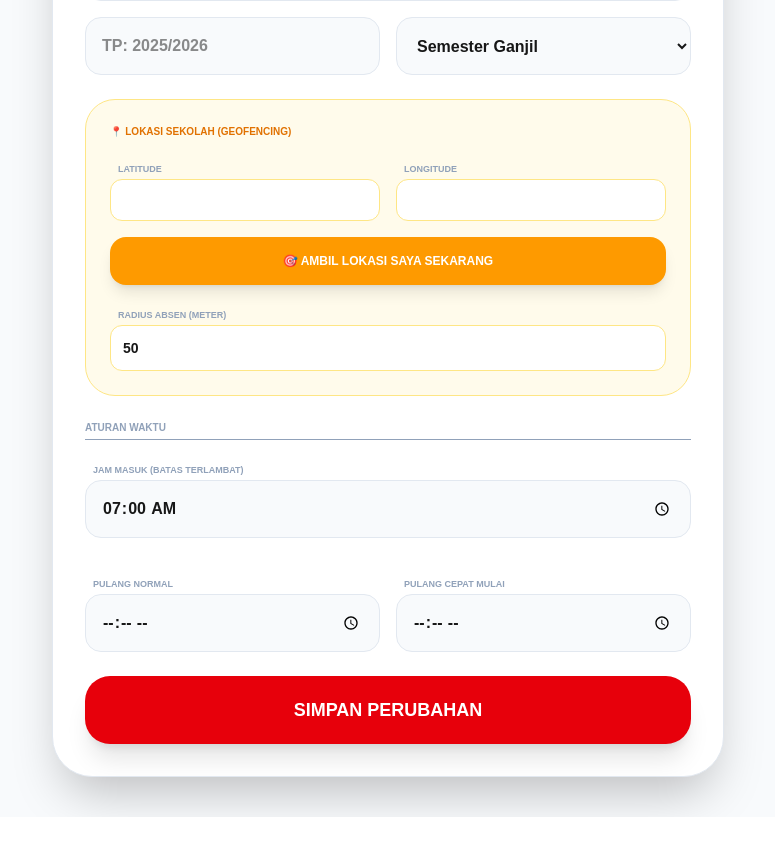
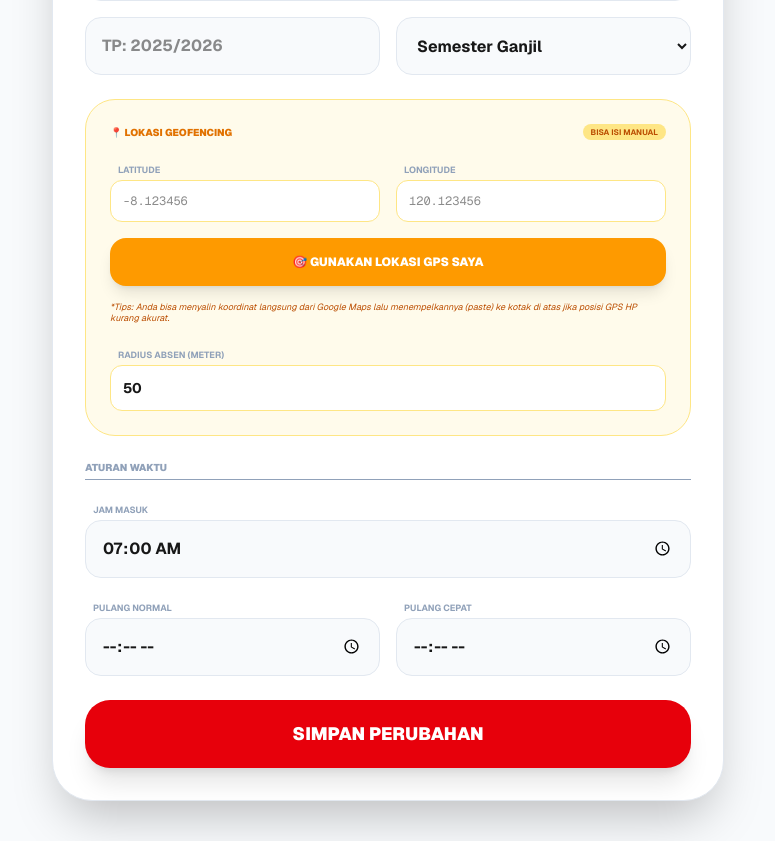
Before and after one commit to BerkahLestariJambi/absensisanpio, a Next.js app: page /admin/setting in a window 1280 px wide. Shown: the part 440-1281 px from the top of the page, without its empty margins (252-1027 px from the left). Before the commit the page ends 1257 px from the top, so only its background shows below. Built offline with nearby package versions, Linux system fonts and the light colour scheme; no server answers.

Commit message:
Update page.tsx

```diff
--- a/app/admin/setting/page.tsx
+++ b/app/admin/setting/page.tsx
@@ -13,7 +13,7 @@ export default function AdminSetting() {
     nama_sekolah: "",
     tahun_pelajaran: "",
     semester: "",
-    jam_masuk: "07:00", // Tambahan Field Jam Masuk
+    jam_masuk: "07:00",
     jam_pulang_normal: "",
     jam_pulang_cepat_mulai: "",
     latitude_sekolah: "",
@@ -28,8 +28,6 @@ export default function AdminSetting() {
       try {
         const res = await fetch("https://backendabsen.mejatika.com/api/setting-app");
         const result = await res.json();
-
-        // Sesuaikan dengan struktur data backend (biasanya result.data atau result langsung)
         const d = result.success ? result.data : result;
 
         if (d) {
@@ -54,31 +52,37 @@ export default function AdminSetting() {
       }
     };
 
+    let watchId: number;
     if ("geolocation" in navigator) {
-      navigator.geolocation.watchPosition((pos) => {
+      watchId = navigator.geolocation.watchPosition(
+        (pos) => {
           setAdminLoc({ lat: pos.coords.latitude, lng: pos.coords.longitude });
-      }, null, { enableHighAccuracy: true });
+        },
+        null,
+        { enableHighAccuracy: true, maximumAge: 0 }
+      );
     }
 
     loadConfig();
+    return () => { if (watchId) navigator.geolocation.clearWatch(watchId); };
   }, []);
 
   const tangkapLokasiSekolah = () => {
     if (adminLoc) {
       setFormData(prev => ({
         ...prev,
-        latitude_sekolah: adminLoc.lat.toString(),
-        longitude_sekolah: adminLoc.lng.toString()
+        latitude_sekolah: adminLoc.lat.toFixed(8),
+        longitude_sekolah: adminLoc.lng.toFixed(8)
       }));
       Swal.fire({
-        title: "Lokasi Terkunci!",
-        text: `Koordinat ${adminLoc.lat}, ${adminLoc.lng} berhasil diambil.`,
+        title: "Lokasi Terdeteksi",
+        text: "Koordinat GPS HP Anda telah dimasukkan.",
         icon: "success",
         timer: 1500,
         showConfirmButton: false
       });
     } else {
-      Swal.fire("GPS Belum Siap", "Mohon tunggu sebentar hingga sinyal GPS stabil.", "warning");
+      Swal.fire("GPS Belum Siap", "Pastikan izin lokasi aktif dan tunggu sinyal stabil.", "warning");
     }
   };
 
@@ -89,27 +93,26 @@ export default function AdminSetting() {
     const token = localStorage.getItem("auth_token");
     const dataToSend = new FormData();
 
-    // Append data teks
-    dataToSend.append("nama_sekolah", formData.nama_sekolah);
-    dataToSend.append("tahun_pelajaran", formData.tahun_pelajaran);
-    dataToSend.append("semester", formData.semester);
-    dataToSend.append("jam_masuk", formData.jam_masuk);
-    dataToSend.append("jam_pulang_normal", formData.jam_pulang_normal);
-    dataToSend.append("jam_pulang_cepat_mulai", formData.jam_pulang_cepat_mulai);
-    dataToSend.append("latitude_sekolah", formData.latitude_sekolah);
-    dataToSend.append("longitude_sekolah", formData.longitude_sekolah);
-    dataToSend.append("radius_maksimal", formData.radius_maksimal);
+    // Validasi sederhana sebelum kirim
+    if (!formData.latitude_sekolah || !formData.longitude_sekolah) {
+        Swal.fire("LOKASI KOSONG", "Koordinat sekolah wajib diisi!", "error");
+        setSaving(false);
+        return;
+    }
 
-    // Append logo jika ada file baru yang dipilih
-    if (formData.logo_sekolah) {
-      dataToSend.append("logo_sekolah", formData.logo_sekolah);
+    Object.entries(formData).forEach(([key, value]) => {
+        if (key === 'logo_sekolah') {
+            if (value) dataToSend.append(key, value as File);
+        } else if (key !== 'current_logo') {
+            dataToSend.append(key, value as string);
         }
+    });
 
     try {
       const res = await fetch("https://backendabsen.mejatika.com/api/admin/setting-update", {
         method: "POST",
         headers: {
-          "Authorization": `Bearer ${token}`, // Tambahkan token jika endpoint ini terproteksi
+          "Authorization": `Bearer ${token}`,
           "Accept": "application/json"
         },
         body: dataToSend,
@@ -120,10 +123,8 @@ export default function AdminSetting() {
           title: "BERHASIL",
           text: "Pengaturan telah diperbarui!",
           icon: "success",
-          confirmButtonText: "OK",
           confirmButtonColor: "#dc2626"
         });
-        // Kembali ke Dashboard
         router.push("/admin/dashboard");
       } else {
         const errorData = await res.json();
@@ -139,14 +140,11 @@ export default function AdminSetting() {
   if (loading) return <div className="min-h-screen flex items-center justify-center font-black animate-pulse text-slate-400 uppercase">Mengunduh Konfigurasi...</div>;
 
   return (
-    <div className="min-h-screen bg-slate-50 p-4 md:p-10 border-t-8 border-red-600">
+    <div className="min-h-screen bg-slate-50 p-4 md:p-10 border-t-8 border-red-600 font-sans">
       <div className="max-w-2xl mx-auto bg-white rounded-[40px] shadow-2xl border border-slate-200 overflow-hidden">
 
         <div className="bg-red-600 p-8 text-center relative">
-          <button
-            onClick={() => router.back()}
-            className="absolute left-6 top-1/2 -translate-y-1/2 text-white/80 hover:text-white font-bold text-sm"
-          >
+          <button onClick={() => router.back()} className="absolute left-6 top-1/2 -translate-y-1/2 text-white/80 hover:text-white font-bold text-sm">
             ← KEMBALI
           </button>
           <h1 className="text-white text-xl font-black uppercase">Setting Instansi & Lokasi</h1>
@@ -154,7 +152,7 @@ export default function AdminSetting() {
 
         <form onSubmit={handleSubmit} className="p-8 space-y-6">
 
-          {/* SEKSI 0: UPLOAD LOGO */}
+          {/* LOGO */}
           <div className="space-y-4">
             <h3 className="text-[10px] font-black text-slate-400 uppercase border-b pb-1">Logo Instansi</h3>
             <div className="flex items-center gap-6 p-4 bg-slate-50 rounded-2xl border border-dashed border-slate-200">
@@ -166,26 +164,16 @@ export default function AdminSetting() {
                     ) : <span className="text-2xl">🏫</span>}
                 </div>
                 <div className="flex-1">
-                    <input
-                        type="file"
-                        accept="image/*"
-                        onChange={(e) => setFormData({...formData, logo_sekolah: e.target.files?.[0] || null})}
-                        className="text-xs font-bold text-slate-500 file:mr-4 file:py-2 file:px-4 file:rounded-full file:border-0 file:text-[10px] file:font-black file:bg-red-50 file:text-red-600 hover:file:bg-red-100 cursor-pointer"
-                    />
+                    <input type="file" accept="image/*" onChange={(e) => setFormData({...formData, logo_sekolah: e.target.files?.[0] || null})} className="text-xs font-bold text-slate-500 cursor-pointer" />
                     <p className="text-[9px] text-slate-400 mt-2">PNG/JPG. Maksimal 2MB.</p>
                 </div>
             </div>
           </div>
 
-          {/* SEKSI 1: PROFIL */}
+          {/* DATA SEKOLAH */}
           <div className="space-y-4">
             <h3 className="text-[10px] font-black text-slate-400 uppercase border-b pb-1">Data Sekolah</h3>
-            <input
-              type="text" placeholder="Nama Sekolah" value={formData.nama_sekolah}
-              onChange={(e) => setFormData({...formData, nama_sekolah: e.target.value})}
-              className="w-full p-4 bg-slate-50 border border-slate-200 rounded-2xl outline-none focus:border-red-500 font-bold"
-              required
-            />
+            <input type="text" placeholder="Nama Sekolah" value={formData.nama_sekolah} onChange={(e) => setFormData({...formData, nama_sekolah: e.target.value})} className="w-full p-4 bg-slate-50 border border-slate-200 rounded-2xl outline-none focus:border-red-500 font-bold" required />
             <div className="grid grid-cols-2 gap-4">
               <input type="text" placeholder="TP: 2025/2026" value={formData.tahun_pelajaran} onChange={(e) => setFormData({...formData, tahun_pelajaran: e.target.value})} className="p-4 bg-slate-50 border border-slate-200 rounded-2xl outline-none font-bold" />
               <select value={formData.semester} onChange={(e) => setFormData({...formData, semester: e.target.value})} className="p-4 bg-slate-50 border border-slate-200 rounded-2xl outline-none font-bold">
@@ -195,63 +183,72 @@ export default function AdminSetting() {
             </div>
           </div>
 
-          {/* SEKSI 2: LOKASI GEOFENCING */}
+          {/* GEOFENCING */}
           <div className="p-6 bg-amber-50 rounded-[30px] border border-amber-200 space-y-4">
-            <h3 className="text-[10px] font-black text-amber-600 uppercase">📍 Lokasi Sekolah (Geofencing)</h3>
+            <div className="flex justify-between items-center">
+                <h3 className="text-[10px] font-black text-amber-600 uppercase">📍 Lokasi Geofencing</h3>
+                <span className="text-[8px] bg-amber-200 text-amber-700 px-2 py-0.5 rounded-full font-bold">BISA ISI MANUAL</span>
+            </div>
 
             <div className="grid grid-cols-2 gap-4">
               <div>
                 <label className="text-[9px] font-bold text-slate-400 ml-2">LATITUDE</label>
-                <input type="text" value={formData.latitude_sekolah} readOnly className="w-full p-3 bg-white border border-amber-200 rounded-xl text-xs font-mono" />
+                <input
+                    type="text"
+                    value={formData.latitude_sekolah}
+                    onChange={(e) => setFormData({...formData, latitude_sekolah: e.target.value})}
+                    placeholder="-8.123456"
+                    className="w-full p-3 bg-white border border-amber-200 rounded-xl text-xs font-mono focus:ring-2 ring-amber-400 outline-none"
+                />
               </div>
               <div>
                 <label className="text-[9px] font-bold text-slate-400 ml-2">LONGITUDE</label>
-                <input type="text" value={formData.longitude_sekolah} readOnly className="w-full p-3 bg-white border border-amber-200 rounded-xl text-xs font-mono" />
-              </div>
-            </div>
-
-            <button
-              type="button"
-              onClick={tangkapLokasiSekolah}
-              className="w-full py-4 bg-amber-500 hover:bg-amber-600 text-white font-black rounded-2xl shadow-lg transition-all active:scale-95 text-xs uppercase"
-            >
-              🎯 Ambil Lokasi Saya Sekarang
-            </button>
-
-            <div>
-              <label className="text-[9px] font-bold text-slate-400 ml-2 uppercase">Radius Absen (Meter)</label>
                 <input
-                type="number" value={formData.radius_maksimal}
-                onChange={(e) => setFormData({...formData, radius_maksimal: e.target.value})}
-                className="w-full p-3 bg-white border border-amber-200 rounded-xl text-sm font-bold"
+                    type="text"
+                    value={formData.longitude_sekolah}
+                    onChange={(e) => setFormData({...formData, longitude_sekolah: e.target.value})}
+                    placeholder="120.123456"
+                    className="w-full p-3 bg-white border border-amber-200 rounded-xl text-xs font-mono focus:ring-2 ring-amber-400 outline-none"
                 />
               </div>
             </div>
 
-          {/* SEKSI 3: JAM KERJA */}
+            <button type="button" onClick={tangkapLokasiSekolah} className="w-full py-4 bg-amber-500 hover:bg-amber-600 text-white font-black rounded-2xl shadow-lg transition-all active:scale-95 text-xs uppercase">
+              🎯 Gunakan Lokasi GPS Saya
+            </button>
+
+            <p className="text-[9px] text-amber-700 leading-tight italic">
+                *Tips: Anda bisa menyalin koordinat langsung dari Google Maps lalu menempelkannya (paste) ke kotak di atas jika posisi GPS HP kurang akurat.
+            </p>
+
+            <div>
+              <label className="text-[9px] font-bold text-slate-400 ml-2 uppercase">Radius Absen (Meter)</label>
+              <input type="number" value={formData.radius_maksimal} onChange={(e) => setFormData({...formData, radius_maksimal: e.target.value})} className="w-full p-3 bg-white border border-amber-200 rounded-xl text-sm font-bold" />
+            </div>
+          </div>
+
+          {/* JAM KERJA */}
           <div className="space-y-4">
             <h3 className="text-[10px] font-black text-slate-400 uppercase border-b pb-1">Aturan Waktu</h3>
+            <div className="grid grid-cols-1 gap-4">
                 <div>
-                <label className="text-[9px] font-bold text-slate-400 ml-2 uppercase">Jam Masuk (Batas Terlambat)</label>
-                <input type="time" value={formData.jam_masuk} onChange={(e) => setFormData({...formData, jam_masuk: e.target.value})} className="w-full p-4 bg-slate-50 border border-slate-200 rounded-2xl font-bold mb-4" />
+                    <label className="text-[9px] font-bold text-slate-400 ml-2 uppercase">Jam Masuk</label>
+                    <input type="time" value={formData.jam_masuk} onChange={(e) => setFormData({...formData, jam_masuk: e.target.value})} className="w-full p-4 bg-slate-50 border border-slate-200 rounded-2xl font-bold" />
                 </div>
                 <div className="grid grid-cols-2 gap-4">
                     <div>
-                <label className="text-[9px] font-bold text-slate-400 ml-2">PULANG NORMAL</label>
+                        <label className="text-[9px] font-bold text-slate-400 ml-2 uppercase">Pulang Normal</label>
                         <input type="time" value={formData.jam_pulang_normal} onChange={(e) => setFormData({...formData, jam_pulang_normal: e.target.value})} className="w-full p-4 bg-slate-50 border border-slate-200 rounded-2xl font-bold" />
                     </div>
                     <div>
-                <label className="text-[9px] font-bold text-slate-400 ml-2">PULANG CEPAT MULAI</label>
+                        <label className="text-[9px] font-bold text-slate-400 ml-2 uppercase">Pulang Cepat</label>
                         <input type="time" value={formData.jam_pulang_cepat_mulai} onChange={(e) => setFormData({...formData, jam_pulang_cepat_mulai: e.target.value})} className="w-full p-4 bg-slate-50 border border-slate-200 rounded-2xl font-bold" />
                     </div>
                 </div>
             </div>
+          </div>
 
-          <button
-            type="submit"
-            disabled={saving}
-            className={`w-full py-5 rounded-[25px] font-black text-white text-lg shadow-xl transition-all ${saving ? 'bg-slate-400 cursor-not-allowed' : 'bg-red-600 hover:bg-red-700 active:scale-95'}`}
-          >
+          <button type="submit" disabled={saving} className={`w-full py-5 rounded-[25px] font-black text-white text-lg shadow-xl transition-all ${saving ? 'bg-slate-400 cursor-not-allowed' : 'bg-red-600 hover:bg-red-700 active:scale-95'}`}>
             {saving ? "SEDANG MENYIMPAN..." : "SIMPAN PERUBAHAN"}
           </button>
         </form>
```
Lines whose indentation alone changed are shown as unchanged.
